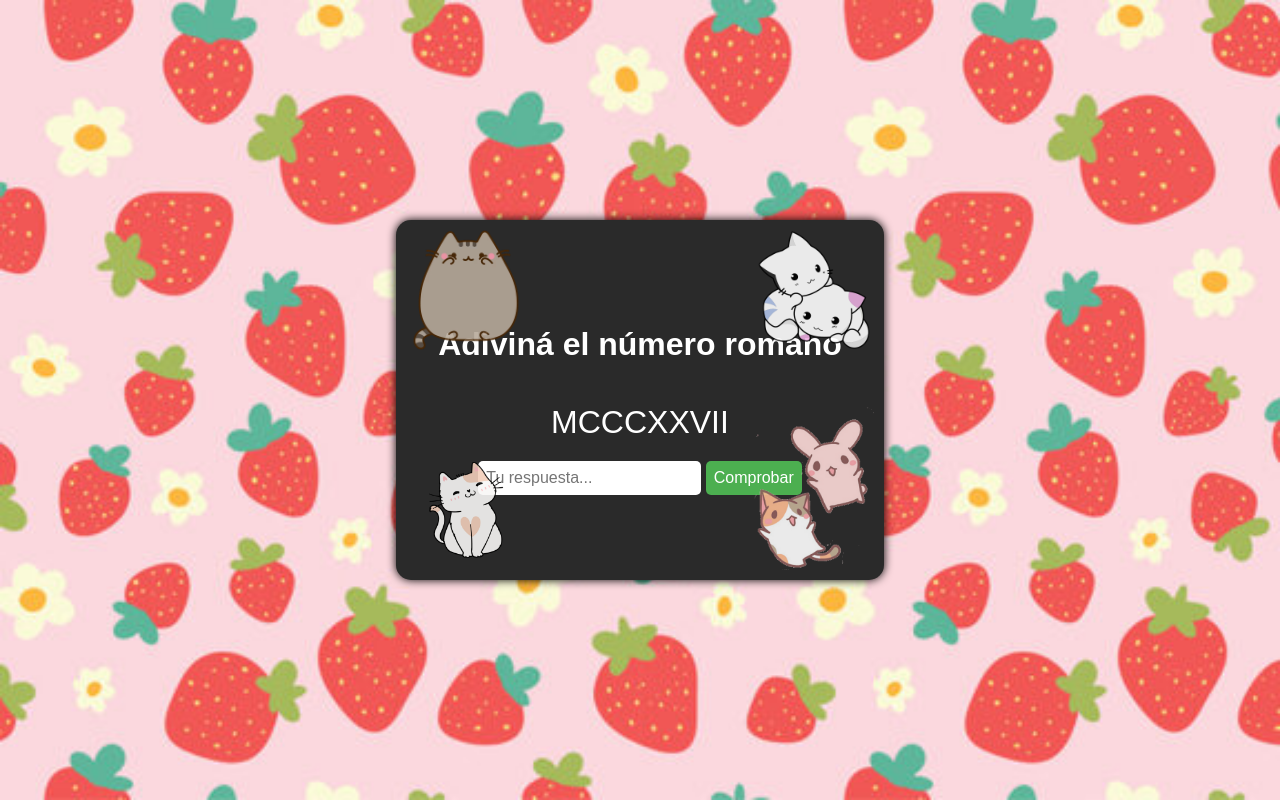
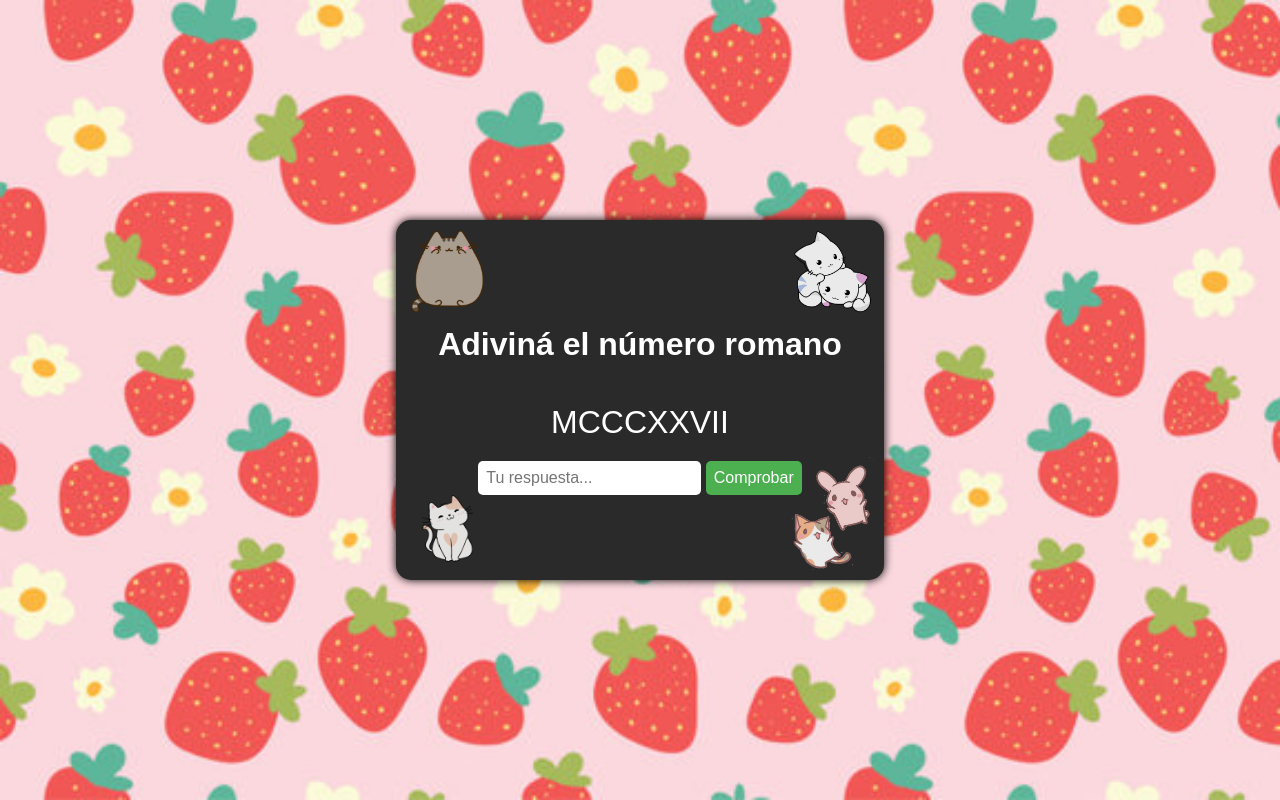
Before and after one commit to Hernandez-Marcos/NumerosRomanos, a Flask app: page / in a window 1280 px wide. Run offline with Flask 3, Linux system fonts and the light colour scheme.

Commit message:
Update styles.css

```diff
--- a/static/styles.css
+++ b/static/styles.css
@@ -61,7 +61,7 @@ button:hover {
 
 .gatito {
   position: absolute;
-  width: 120px;
+  width: 17%;
   height: auto;
   opacity: 0.9;
 }
```
